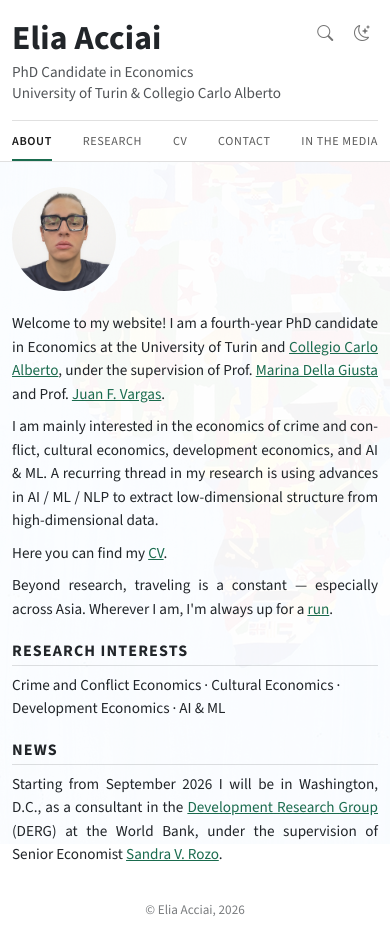
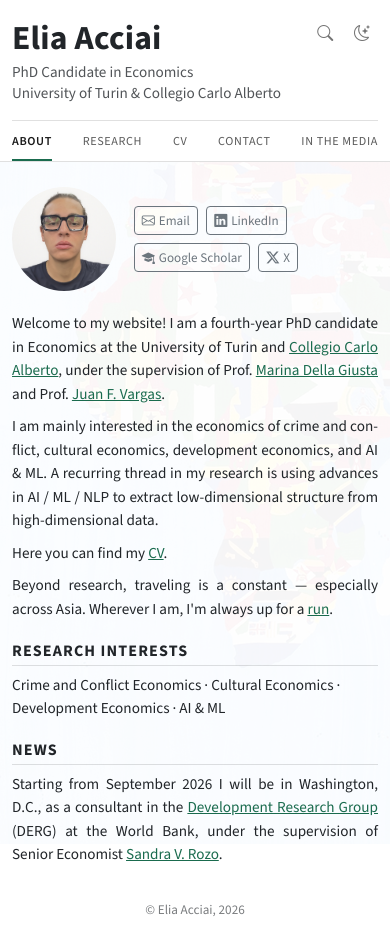
Before and after one commit to eacciai/eacciai.github.io, a plain HTML site: page index.html in a window 390 px wide. Drawn offline with nearby package versions, Linux system fonts and the light colour scheme.

Commit message:
Restore link buttons on the About page on mobile only

```diff
--- a/index.html
+++ b/index.html
@@ -123,7 +123,7 @@
         <!-- Left: text -->
         <div class="entity-contents">
 
-          <!-- Mobile: photo at the top; desktop: hidden -->
+          <!-- Mobile: photo beside the links; desktop: hidden -->
           <div class="about-top">
 
           <div class="about-header">
@@ -131,6 +131,26 @@
               <img src="images/Picture_EliaAcciai_white_bg.jpg" alt="Elia Acciai" class="about-image round">
               <p class="about-photo-caption">PhD Candidate in Economics<br>University of Turin &amp; Collegio Carlo Alberto</p>
             </div>
+          </div>
+
+          <!-- Social Links (mobile only) -->
+          <div class="about-links">
+            <a href="mailto:elia.acciai@carloalberto.org" class="about-link">
+              <i class="bi bi-envelope"></i>
+              <span>Email</span>
+            </a>
+            <a href="https://www.linkedin.com/in/elia-acciai-7080b6162/" target="_blank" class="about-link">
+              <i class="bi bi-linkedin"></i>
+              <span>LinkedIn</span>
+            </a>
+            <a href="https://scholar.google.com/citations?user=_bDgG68AAAAJ&hl=it&authuser=3" target="_blank" class="about-link">
+              <i class="bi bi-mortarboard-fill"></i>
+              <span>Google Scholar</span>
+            </a>
+            <a href="https://x.com/elia_acciai" target="_blank" class="about-link">
+              <i class="bi bi-twitter-x"></i>
+              <span>X</span>
+            </a>
           </div>
 
           </div>
--- a/style.css
+++ b/style.css
@@ -224,6 +224,30 @@ a:hover {
   flex-direction: column;
 }
 
+/* Social Links: shown on mobile only */
+.about-links {
+  display: none;
+}
+
+.about-link {
+  color: #6c757d;
+  text-decoration: none;
+  border: 1px solid #6c757d;
+  font-size: 0.82em;
+  padding: 0.28em 0.55em;
+  border-radius: 4px;
+  display: inline-flex;
+  align-items: center;
+  gap: 0.3em;
+  transition: color 0.2s, border-color 0.2s;
+}
+
+.about-link:hover {
+  color: var(--accent-color);
+  border-color: var(--accent-color);
+  text-decoration: none;
+}
+
 /* About Contents (bio, sections) */
 .about-contents {
   padding-right: 1.5em;
@@ -325,7 +349,7 @@ a:hover {
     width: 100%;
   }
 
-  /* Photo at the top */
+  /* Photo on the left, links beside it */
   .about-top {
     display: flex;
     align-items: center;
@@ -355,6 +379,14 @@ a:hover {
   .about-header {
     display: block;
     flex-shrink: 0;
+  }
+
+  .about-links {
+    display: flex;
+    flex-direction: row;
+    flex-wrap: wrap;
+    row-gap: 0.5em;
+    column-gap: 0.5em;
   }
 
   .about-contents {
```
